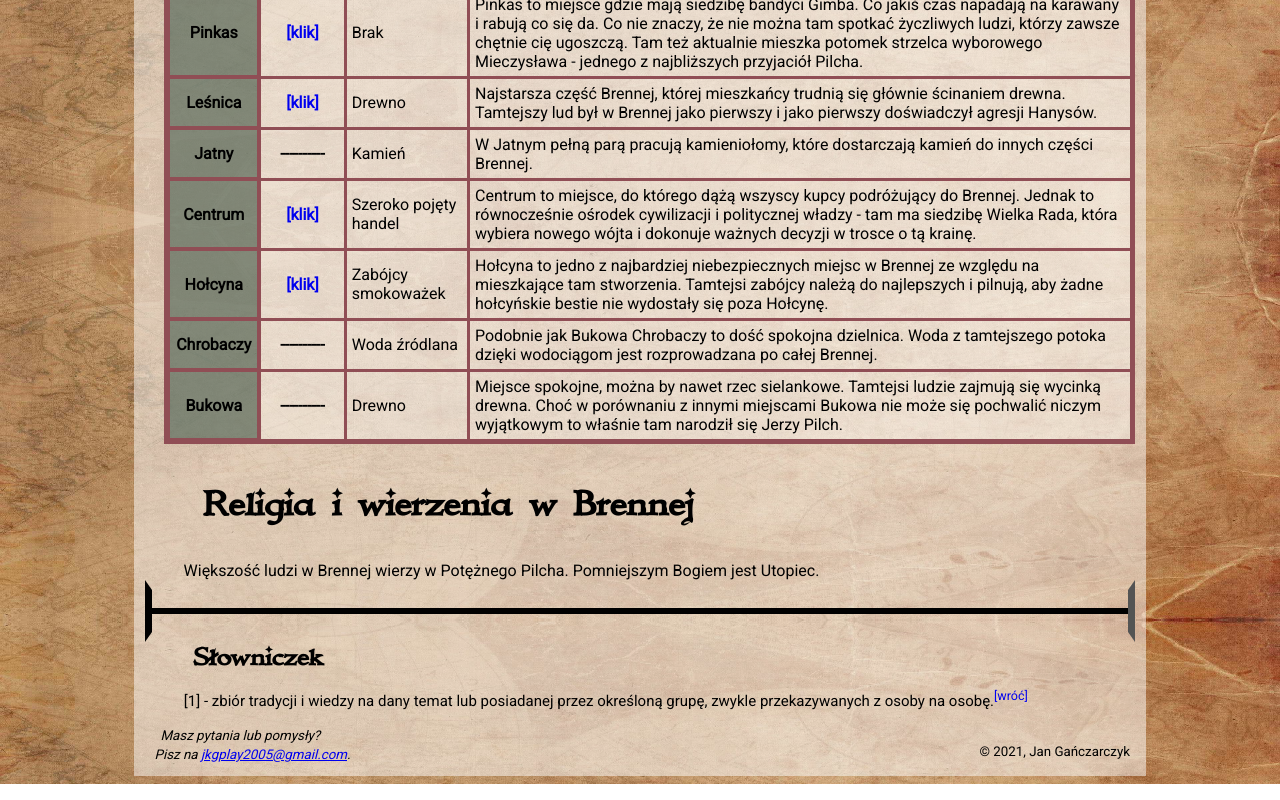
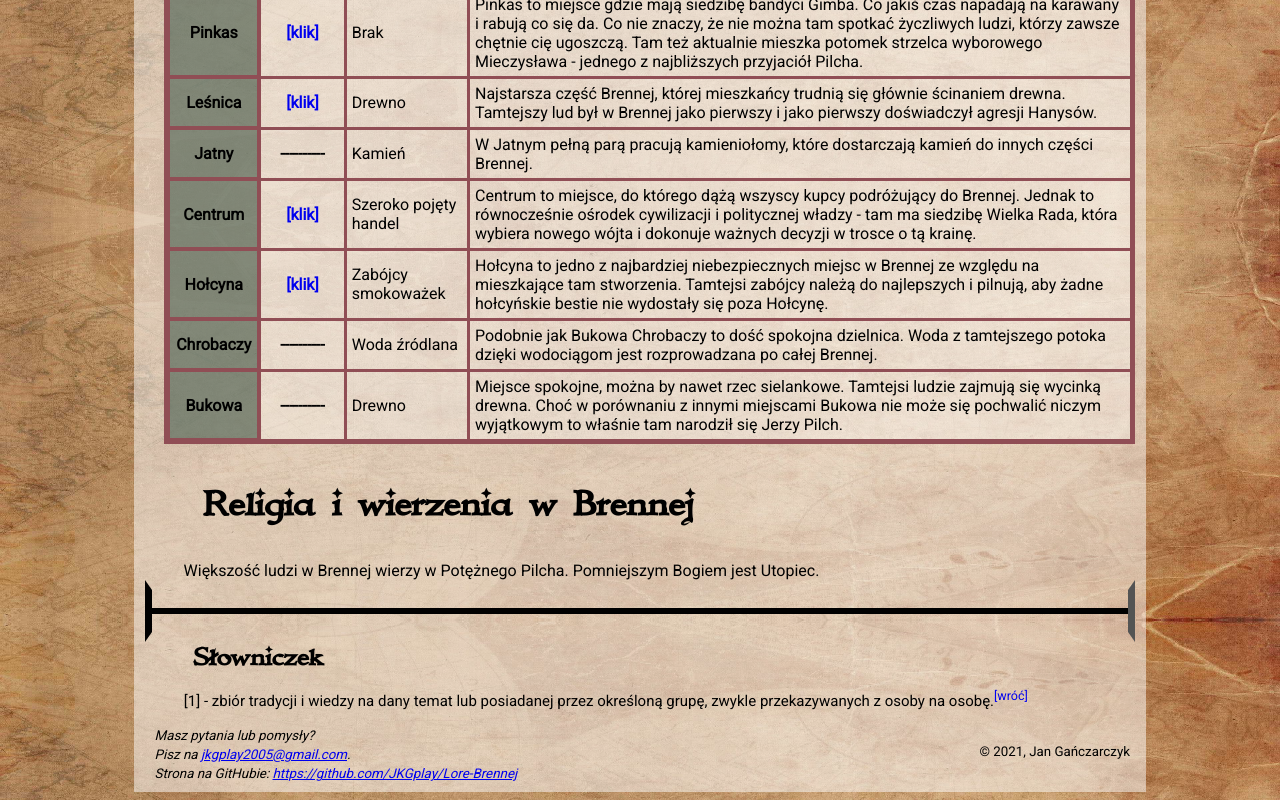
Before and after one commit to JKGplay/Lore-Brennej, a plain HTML site: page index.html in a window 1280 px wide. Shown: the part 1780-2580 px from the top of the page. Drawn offline with Linux system fonts and the light colour scheme.

Commit message:
small changes

```diff
--- a/index.html
+++ b/index.html
@@ -138,7 +138,8 @@
     <address>
         <small>
             Masz pytania lub pomysły?<br>
-            Pisz na <a href="mailto:jkgplay2005@gmail.com?subject=Lore%20Brennej" target=”_blank” rel=noopener noreferrer””>jkgplay2005@gmail.com</a>.
+            Pisz na <a href="mailto:jkgplay2005@gmail.com?subject=Lore%20Brennej" target=”_blank” rel=noopener noreferrer””>jkgplay2005@gmail.com</a>.<br>
+            Strona na GitHubie: <a href="https://github.com/JKGplay/Lore-Brennej">https://github.com/JKGplay/Lore-Brennej</a>
         </small>
     </address>
 
--- a/script.js
+++ b/script.js
@@ -45,10 +45,10 @@ if(/Android|webOS|iPhone|iPad|iPod|BlackBerry|IEMobile|Opera Mini/i.test(navigat
 
 const todayDate = document.getElementById("date");
 let year = new Date().getFullYear();
-if (year !== 2021) {
+if (year !== 2021 && year > 2021) {
     todayDate.innerHTML = "-" + year;//jeśli bieżący rok = rok powstania czyli 2021, nie dodawaj myślnika i nowego roku
 }
 
   /////////////////////////////////////
- //////////////^Data^/////////////////
+ //////////////^Rok^//////////////////
 /////////////////////////////////////
--- a/style.css
+++ b/style.css
@@ -108,9 +108,10 @@ img.map {
 address {
     padding: 0px;
     margin: 0px;
-    margin-bottom: 5px;
+    margin-bottom: 1%;
     padding-left: 10px;
     float: left;
+    text-indent: 0px;
 }
 p#copy {
     float: right;
```
